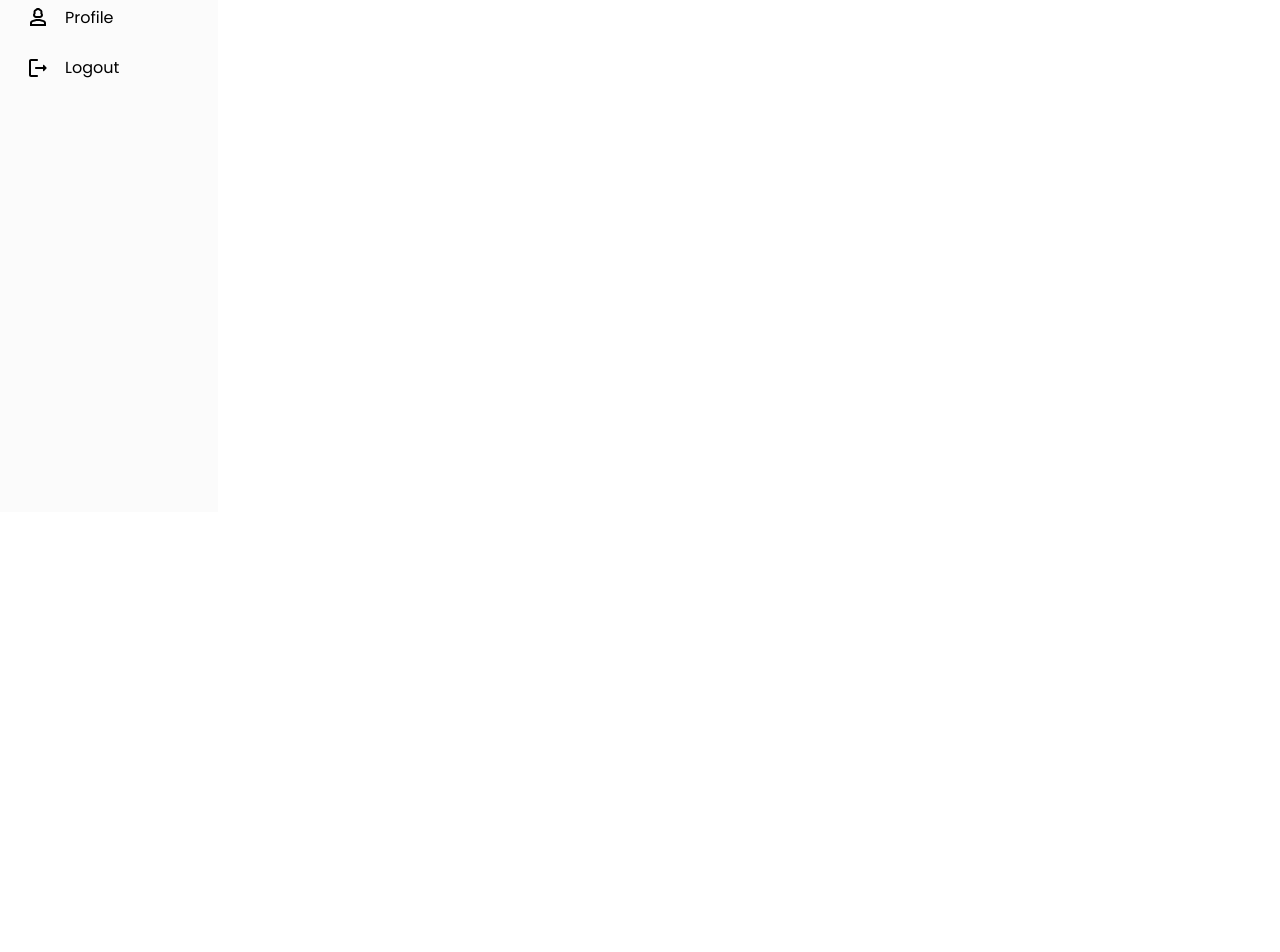
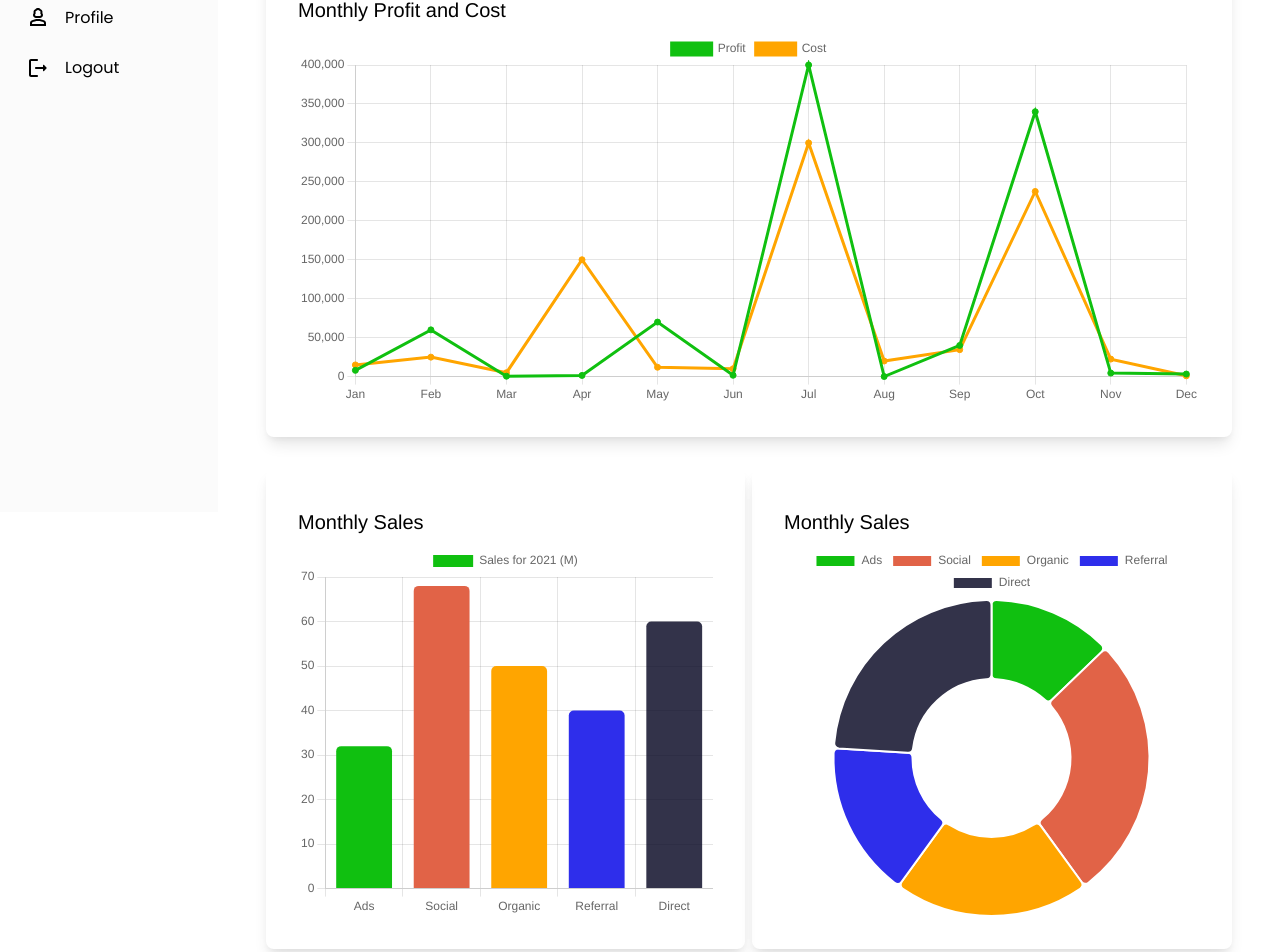
Before and after one commit to covenantcodes/Product-Management-System, a React (Vite) app: page /dashboard in a window 1280 px wide. Shown: the part 288-1240 px from the top of the page. Before the commit the page ends 800 px from the top, so only its background shows below. Built offline with nearby package versions, Linux system fonts and the light colour scheme; the HTML template or start-up script is replaced by a standard one; a web font is replaced by a local one.

Commit message:
Completed the Dashboard Charts

```diff
--- a/package.json
+++ b/package.json
@@ -22,6 +22,7 @@
     "@mui/material": "^5.15.13",
     "chart.js": "^4.4.2",
     "react": "^18.2.0",
+    "react-chartjs-2": "^5.2.0",
     "react-chartjs2": "^1.2.1",
     "react-dom": "^18.2.0",
     "react-pro-sidebar": "^1.1.0",
--- a/src/Dashboard/Dashboard.css
+++ b/src/Dashboard/Dashboard.css
@@ -68,3 +68,22 @@
 .summary-box-icon.blue {
   background-color: rgb(46, 46, 235);
 }
+
+.chart-container {
+  padding: 1rem 3rem;
+  display: flex;
+  justify-content: space-between;
+  height: 60vh;
+}
+
+.dataChart {
+  border-radius: 0.5rem;
+  width: 100%;
+  padding: 2rem;
+  box-shadow: rgba(0, 0, 0, 0.1) 0px 10px 15px -3px,
+    rgba(0, 0, 0, 0.05) 0px 4px 6px -2px;
+}
+
+.dataChart.second-chart {
+  width: 43%;
+}
--- a/src/Dashboard/Dashboard.tsx
+++ b/src/Dashboard/Dashboard.tsx
@@ -3,6 +3,22 @@ import "./Dashboard.css";
 import MonetizationOnIcon from "@mui/icons-material/MonetizationOn";
 import ArrowUpwardIcon from "@mui/icons-material/ArrowUpward";
 import ArrowDownwardIcon from "@mui/icons-material/ArrowDownward";
+import { Bar, Doughnut, Line } from "react-chartjs-2";
+import { Chart, registerables } from "chart.js";
+Chart.register(...registerables);
+
+import sourceData from "../chartData/sourceData.json";
+import profitData from "../chartData/profitData.json";
+
+Chart.defaults.maintainAspectRatio = false;
+Chart.defaults.responsive = true;
+
+Chart.defaults.plugins.title.display = true;
+Chart.defaults.plugins.title.align = "start";
+Chart.defaults.plugins.title.font = {
+  size: 20,
+};
+Chart.defaults.plugins.title.color = "black";
 
 const Dashboard = () => {
   return (
@@ -72,6 +88,100 @@ const Dashboard = () => {
             </div>
           </div>
         </div>
+
+        <div className="chart-container">
+          <div className="dataChart">
+            <Line
+              data={{
+                labels: profitData.map((data) => data.label),
+                datasets: [
+                  {
+                    label: "Profit",
+                    data: profitData.map((data) => data.profit),
+                    backgroundColor: "rgb(16, 192, 16)",
+                    borderColor: "rgb(16, 192, 16)",
+                  },
+                  {
+                    label: "Cost",
+                    data: profitData.map((data) => data.cost),
+                    backgroundColor: "orange",
+                    borderColor: "orange",
+                  },
+                ],
+              }}
+              options={{
+                plugins: {
+                  title: {
+                    text: "Monthly Profit and Cost",
+                  },
+                  font: {
+                    size: 16,
+                    family: "Poppins",
+                  },
+                },
+              }}
+            />
+          </div>
+        </div>
+
+        <div className="chart-container">
+          <div className="dataChart second-chart">
+            <Bar
+              data={{
+                labels: sourceData.map((data) => data.label),
+                datasets: [
+                  {
+                    label: "Sales for 2021 (M)",
+                    data: sourceData.map((data) => data.value),
+                    backgroundColor: [
+                      "rgb(16, 192, 16)",
+                      "rgba(225,99,71)",
+                      "rgba(255,165,0)",
+                      "rgba(46,46,235)",
+                      "rgba(00,00,29,0.8)",
+                    ],
+                    borderRadius: 5,
+                  },
+                ],
+              }}
+              options={{
+                plugins: {
+                  title: {
+                    text: "Monthly Sales",
+                  },
+                },
+              }}
+            />
+          </div>
+          <div className="dataChart second-chart">
+            <Doughnut
+              data={{
+                labels: sourceData.map((data) => data.label),
+                datasets: [
+                  {
+                    label: "Sales for 2021 (M)",
+                    data: sourceData.map((data) => data.value),
+                    backgroundColor: [
+                      "rgb(16, 192, 16)",
+                      "rgba(225,99,71)",
+                      "rgba(255,165,0)",
+                      "rgba(46,46,235)",
+                      "rgba(00,00,29,0.8)",
+                    ],
+                    borderRadius: 5,
+                  },
+                ],
+              }}
+              options={{
+                plugins: {
+                  title: {
+                    text: "Monthly Sales",
+                  },
+                },
+              }}
+            />
+          </div>
+        </div>
       </div>
     </div>
   );
--- /dev/null
+++ b/src/chartData/profitData.json
@@ -0,0 +1,73 @@
+[
+    {
+        "label": "Jan",
+        "profit": 8000,
+        "cost": 15000
+    },
+
+    {
+        "label": "Feb",
+        "profit": 60000,
+        "cost": 25000
+    },
+
+    {
+        "label": "Mar",
+        "profit": 500,
+        "cost": 5000
+    },
+
+    {
+        "label": "Apr",
+        "profit": 1500,
+        "cost": 150000
+    },
+
+    {
+        "label": "May",
+        "profit": 70000,
+        "cost": 12000
+    },
+
+    {
+        "label": "Jun",
+        "profit": 1700,
+        "cost": 10000
+    },
+
+    {
+        "label": "Jul",
+        "profit": 400000,
+        "cost": 300000
+    },
+
+    {
+        "label": "Aug",
+        "profit": 100,
+        "cost": 20000
+    },
+
+    {
+        "label": "Sep",
+        "profit": 40000,
+        "cost": 34589
+    },
+
+    {
+        "label": "Oct",
+        "profit": 340000,
+        "cost": 237654
+    },
+
+    {
+        "label": "Nov",
+        "profit": 4500,
+        "cost": 22455
+    },
+
+    {
+        "label": "Dec",
+        "profit": 3290,
+        "cost": 1000
+    }
+]
--- /dev/null
+++ b/src/chartData/sourceData.json
@@ -0,0 +1,26 @@
+[
+    {
+        "label": "Ads",
+        "value": 32
+    },
+
+    {
+        "label": "Social",
+        "value": 68
+    },
+
+    {
+        "label": "Organic",
+        "value": 50
+    },
+
+    {
+        "label": "Referral",
+        "value": 40
+    },
+
+    {
+        "label": "Direct",
+        "value": 60
+    }
+]
```
Also changed, not shown: 1 other file (tests, documents, lock files or other folders).
